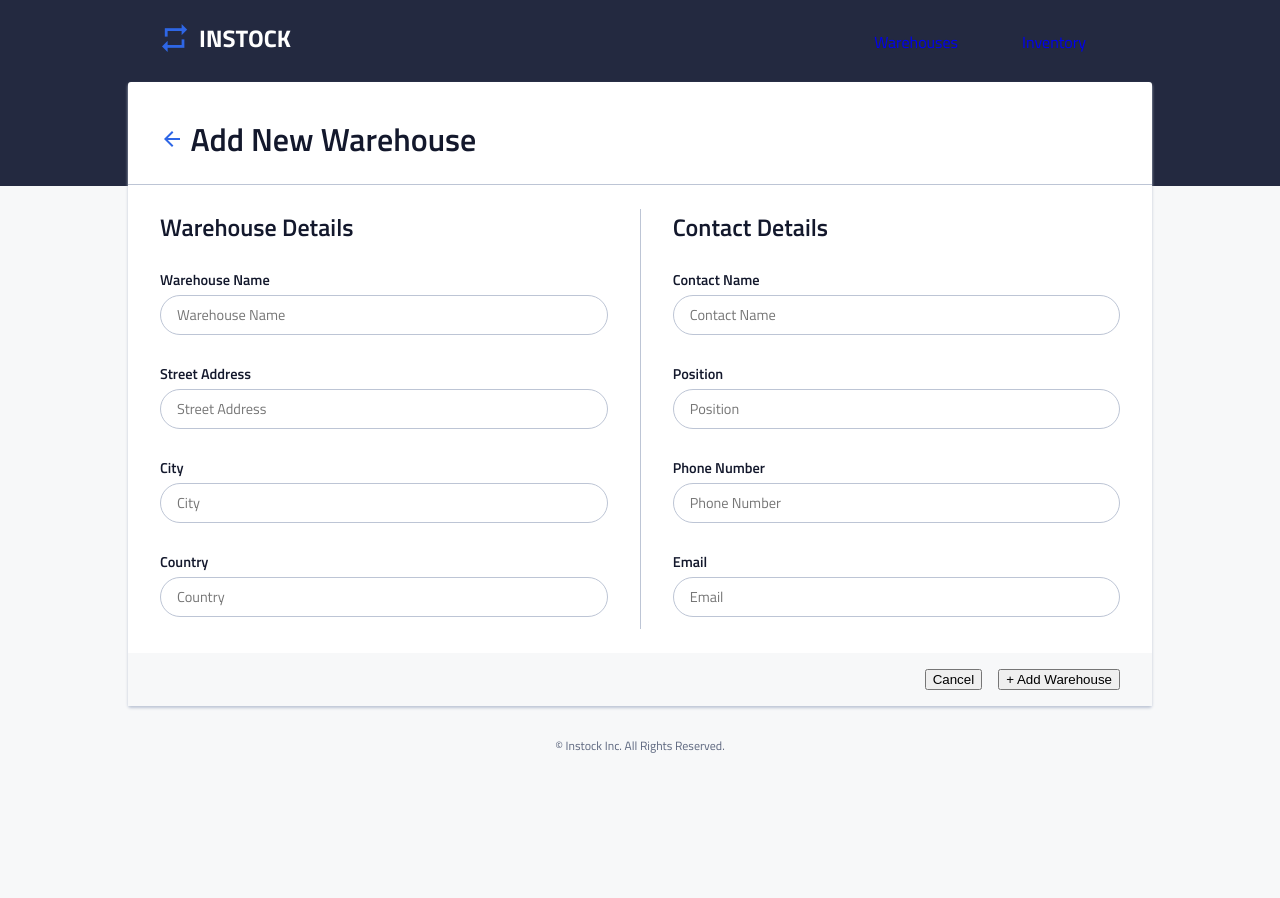
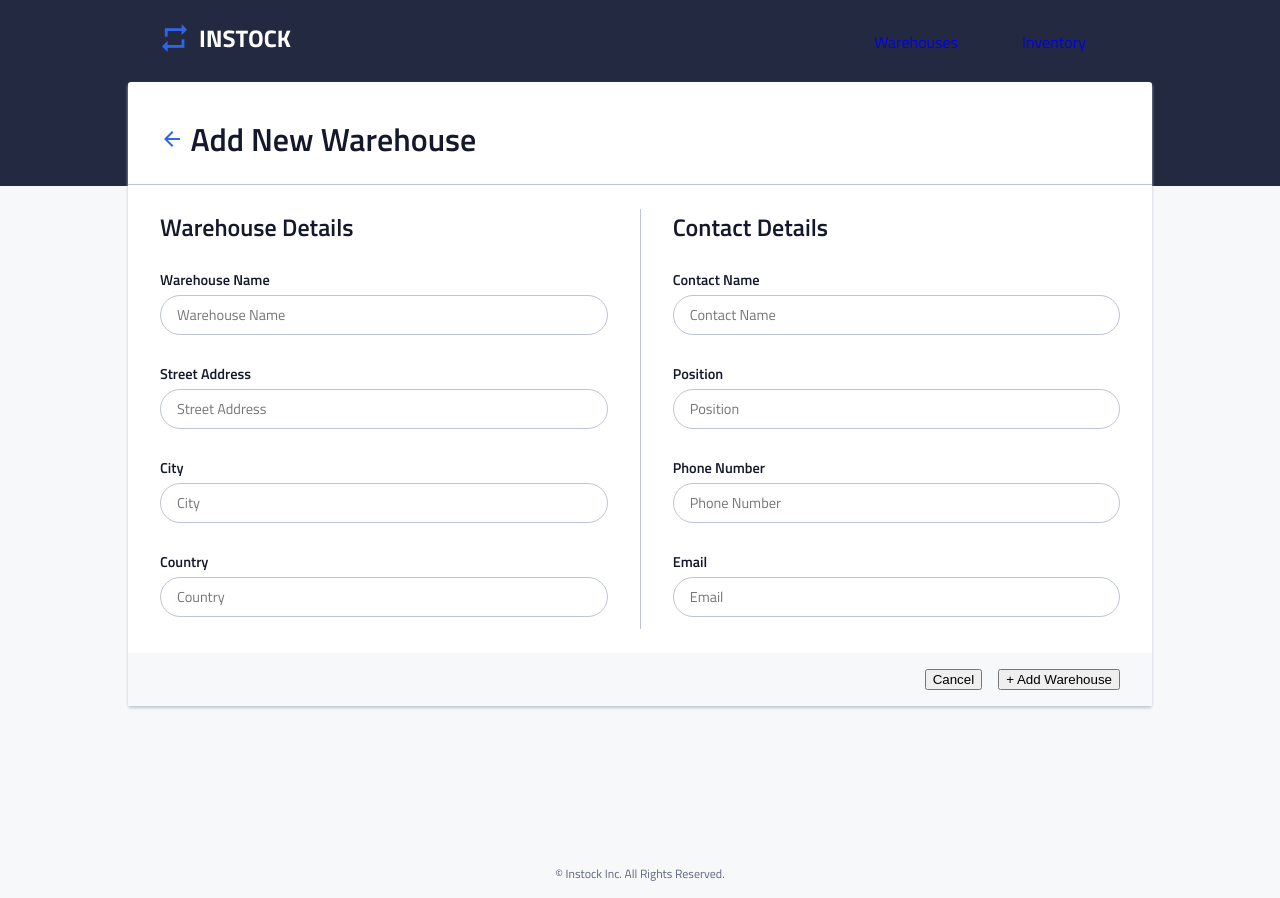
Before and after one commit to m-sekander/j22nk-instock-client, a React (Create React App) app: page /warehouses/add in a window 1280 px wide. Before the commit the page ends 800 px from the top, so only its background shows below. Built offline with nearby package versions, Linux system fonts and the light colour scheme.

Commit message:
Add min-height to tablet and desktop view

```diff
--- a/src/components/AddWarehouse/AddWarehouse.js
+++ b/src/components/AddWarehouse/AddWarehouse.js
@@ -4,6 +4,7 @@ import arrowBack from "../../assets/images/icons/arrow_back-24px.svg";
 function AddWarehouse() {
     return (
         <main className="add-warehouse">
+            <div className="add-warehouse__main-container">
                 <div className="add-warehouse__title-container">
                     <a href="#" className="add-warehouse__link">
                         <img className="add-warehouse__icon" src={arrowBack} alt="back icon"></img>
@@ -56,6 +57,7 @@ function AddWarehouse() {
                         <button className="add-warehouse__button add-warehouse__button--cta">+ Add Warehouse</button>
                     </div>
                 </form>
+            </div>
         </main>
     );
 }
--- a/src/components/AddWarehouse/AddWarehouse.scss
+++ b/src/components/AddWarehouse/AddWarehouse.scss
@@ -3,6 +3,16 @@
 @use "../../styles/partials/mixins" as *;
 
 .add-warehouse {
+
+    @include tablet {
+        min-height: 54rem;
+    }
+
+    @include desktop {
+        min-height: 48rem;
+    }
+
+    &__main-container {
         margin: -3.5rem 0.8rem 1rem;
         box-shadow: 0px 2px 3px $secondary-outline;
         background-color: $primary-global;
@@ -16,6 +26,7 @@
             @include contain(64rem);
             margin-left: auto;
             margin-right: auto;
+        }
     }
 
     &__title-container {
@@ -37,9 +48,6 @@
         @include tablet {
             width: 1.5rem;
         }
-    }
-
-    &__form {
     }
 
     &__inputs-container {
```
Lines whose indentation alone changed are shown as unchanged.
